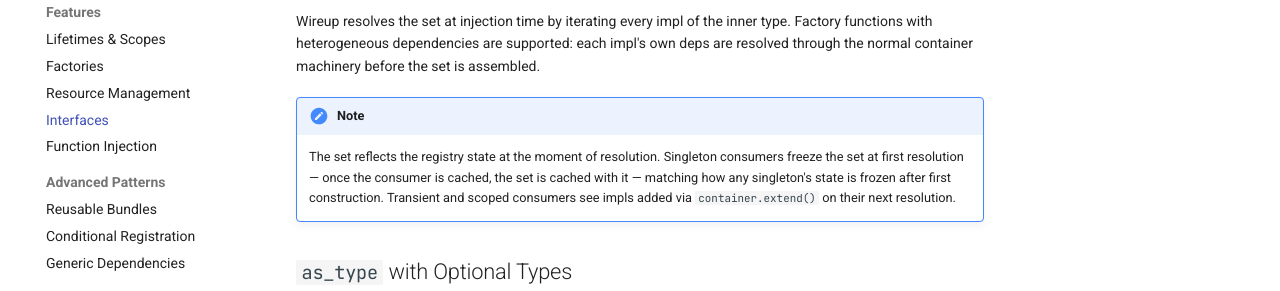
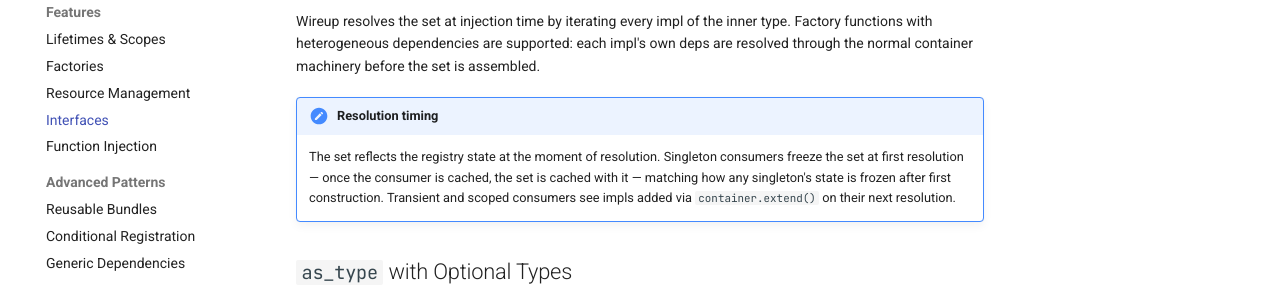
Before and after one commit to maldoinc/wireup, an MkDocs documentation site: the page built from docs/pages/interfaces.md, in a window 1280 px wide and 900 px high, scrolled down 3312 px. Shown: the part 311-602 px from the top of the window. Built offline with MkDocs 1.6.1 and Material for MkDocs 9.7.7, drawn with Linux system fonts in a browser that asks for light colours; comment, search, counter and statistics services are not loaded; the version menu is left out.

Commit message:
docs: match wireup conventions in Set[T] injection section

````diff
--- a/docs/pages/interfaces.md
+++ b/docs/pages/interfaces.md
@@ -200,16 +200,16 @@ def warm_all(caches: Injected[Set[Cache]]) -> None:
         cache.warm()
 ```
 
-Wireup resolves the set at injection time by iterating every impl of the inner type. Factory
-functions with heterogeneous dependencies are supported: each impl's own deps are resolved
-through the normal container machinery before the set is assembled.
+Wireup resolves the set at injection time by iterating every impl of the inner type. Factory functions with
+heterogeneous dependencies are supported: each impl's own deps are resolved through the normal container machinery
+before the set is assembled.
 
-!!! note
+!!! note "Resolution timing"
 
-    The set reflects the registry state at the moment of resolution. Singleton consumers freeze
-    the set at first resolution — once the consumer is cached, the set is cached with it —
-    matching how any singleton's state is frozen after first construction. Transient and scoped
-    consumers see impls added via `container.extend()` on their next resolution.
+    The set reflects the registry state at the moment of resolution. Singleton consumers freeze the set at first
+    resolution — once the consumer is cached, the set is cached with it — matching how any singleton's state is
+    frozen after first construction. Transient and scoped consumers see impls added via `container.extend()` on
+    their next resolution.
 
 ## `as_type` with Optional Types
 
````
